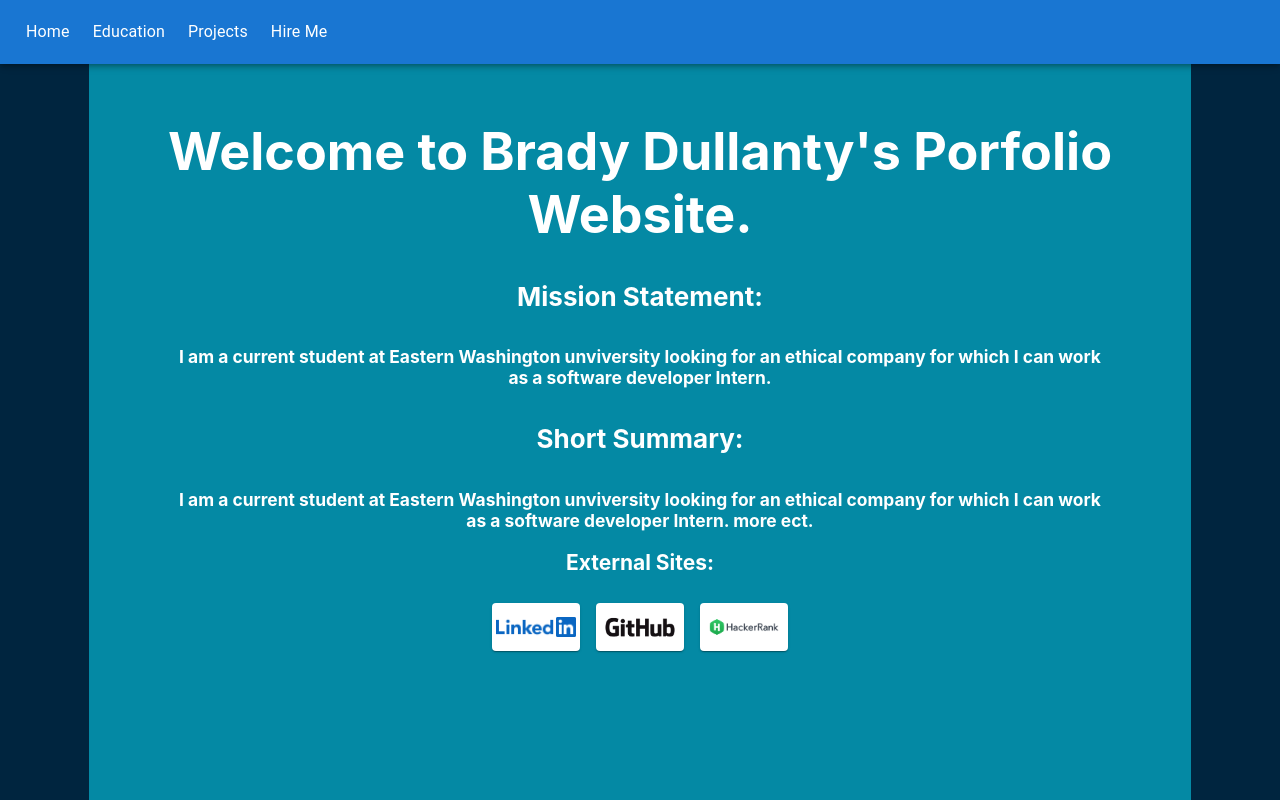
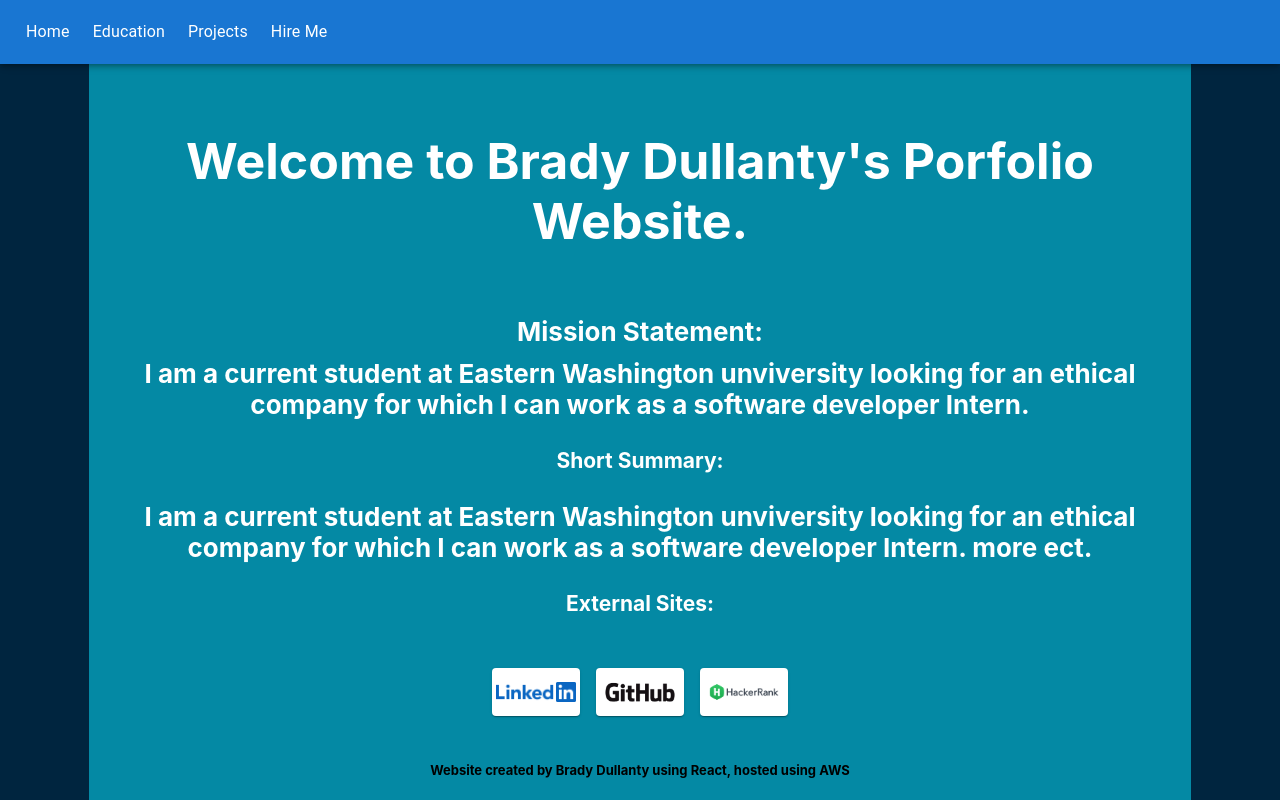
Before and after one commit to BDullanty/My-Portfolio-Website, a React (Create React App) app in the folder reactfirst/: page / in a window 1280 px wide. Shown: the top 800 px of the page. Built offline with nearby package versions, Linux system fonts and the light colour scheme.

Commit message:
Changed Homepage css  and swapped some positioning of homepage items
Set ratios properly
Should be much better for zooming in and out and all formats.

```diff
--- a/reactfirst/src/pages/HomePage.css
+++ b/reactfirst/src/pages/HomePage.css
@@ -1,42 +1,32 @@
-.Homepage {
+
+.HomePage {
   text-align: center;
   box-sizing: border-box;
-  border: 10px solid blue;
-  background: black;
-
+  display: flex;
+  flex-direction: column;
+  height: 100vh;
 }
 .Homepage-Title{
-  margin-top: 15vh;
-  margin-bottom: vh;
-}
-.HomePage-logo {
-  height: 10vw;
-  width: 10vw;
-  pointer-events: none;
-  border-radius:50%;
-  box-shadow: 0 20px 20px 0 rgba(188, 35, 5, 0.73);
-  transition: .01s;
+  margin-top: 10%;
+  font-size: calc(10px + 5vmin);
+  vertical-align: bottom;
 }
 
-@media (prefers-reduced-motion: no-preference) {
-  .HomePage-logo {
-    animation: App-logo-spin infinite 0s linear;
-  }
-}
 .HomePage-Mission-Statement-title{
   align-items: center;
   justify-content: center;
   text-align: center;
   box-sizing: border-box;
-  margin-top: 0vw;
+  margin: 1%;
+  font-size: calc(10px + 2vmin);
 
 }
 .HomePage-Mission-Statement{
   text-align: center;
-  margin-top: 0vh;
-  margin-bottom: 0px;
   margin-left: 7vw;
   margin-right: 7vw;
+  margin: 0%;
+  font-size: calc(10px + 2vmin);
 }
 .HomePage-header {
   text-align: center;
@@ -48,18 +38,17 @@
   border-top-width: 0;
   border-bottom-width: 0;
   background-color: #0489A4;
-  min-height: 50vh;
   display: flex;
   flex-direction: column;
   align-items: center;
   justify-content: center;
   font-size: calc(10px + 2vmin);
   color: white;
-  margin-bottom: -1vh;
+  height: 40%;
 }
 
 .HomePage-body {
-
+  vertical-align: middle;
   box-sizing: border-box;
   border-style: solid;
   border-color: #00253F;
@@ -67,16 +56,28 @@
   border-left-width: 7vw;
   border-top-width: 0;
   border-bottom-width: 0;
-  margin-top: vh;
   background-color: #0489A4;
-  min-height: 50vh;
+  overflow: auto;
   display: flex;
   flex-direction: column;
   align-items: center;
-  justify-content:start;
   font-size: calc(5px + 2vmin);
   color: white;
+  height: 60%;
 
+}
+.HomePage-footer {
+  border-style: solid;
+  border-color: #00253F;
+  display:flex;
+  align-items: center;
+  flex-direction: column;
+  border-right-width: 7vw;
+  border-left-width: 7vw;
+  border-top-width: 0;
+  border-bottom-width: 0;
+  background-color: #0489A4;
+  height: 5%;
 }
 .HomePage-link {
 
@@ -84,12 +85,10 @@
   margin-left: 1vw;
   text-align: left;
 }
-
-@keyframes App-logo-spin {
-  from {
-    transform: rotate(0deg);
-  }
-  to {
-    transform: rotate(360deg);
-  }
+.HomePage-Footer-Statement{
+  text-align: center;
+  margin-left: 7vw;
+  margin-right: 7vw;
+  margin: 0%;
+  font-size: calc(5px + 1vmin);
 }
--- a/reactfirst/src/pages/HomePage.js
+++ b/reactfirst/src/pages/HomePage.js
@@ -14,7 +14,14 @@ export const HomePage = () => {
         <h1 className="Homepage-Title">
          Welcome to Brady Dullanty's Porfolio Website.
         </h1>
-        <h4 className="HomePage-Mission-Statement-title">Mission Statement:</h4>
+
+
+      </header>
+
+
+      <body className='HomePage-body'>
+
+      <h4 className="HomePage-Mission-Statement-title">Mission Statement:</h4>
         <h6 className="HomePage-Mission-Statement">
           I am a current student at Eastern Washington unviversity looking for an ethical company for which I can work as a software developer
           Intern.
@@ -27,15 +34,17 @@ export const HomePage = () => {
           Intern. more ect.
 
         </h6>
-
-      </header>
+        <h4>External Sites:</h4>
+        <br/>
+       <GridOfLinkCards/>
 
 
-      <body className='HomePage-body'>
-        <h4>External Sites:</h4>
-       <GridOfLinkCards/>
       </body>
-      <footer className="HomePage-header"/>
+      <footer className="HomePage-footer">
+      <h6 className="HomePage-Footer-Statement">
+        Website created by Brady Dullanty using React, hosted using AWS</h6>
+        </footer>
+
     </div>
   );
 }
```
